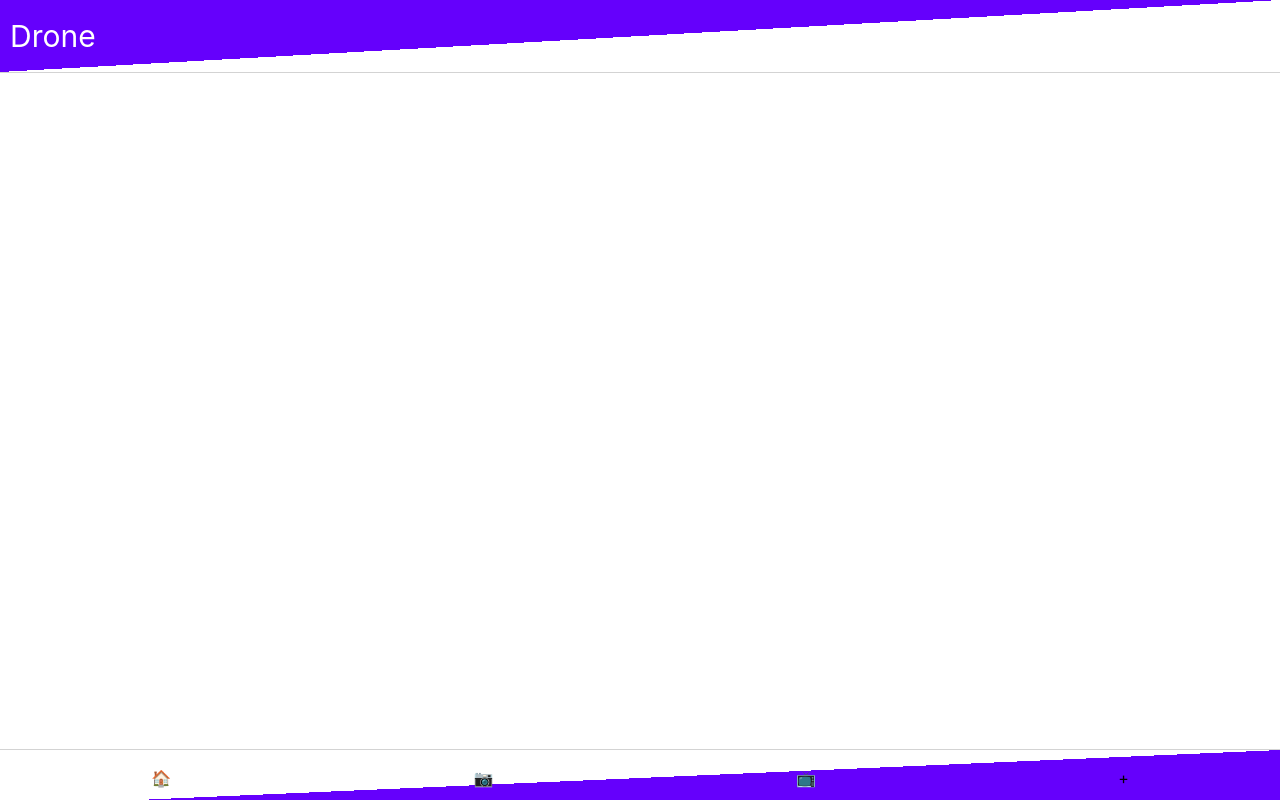
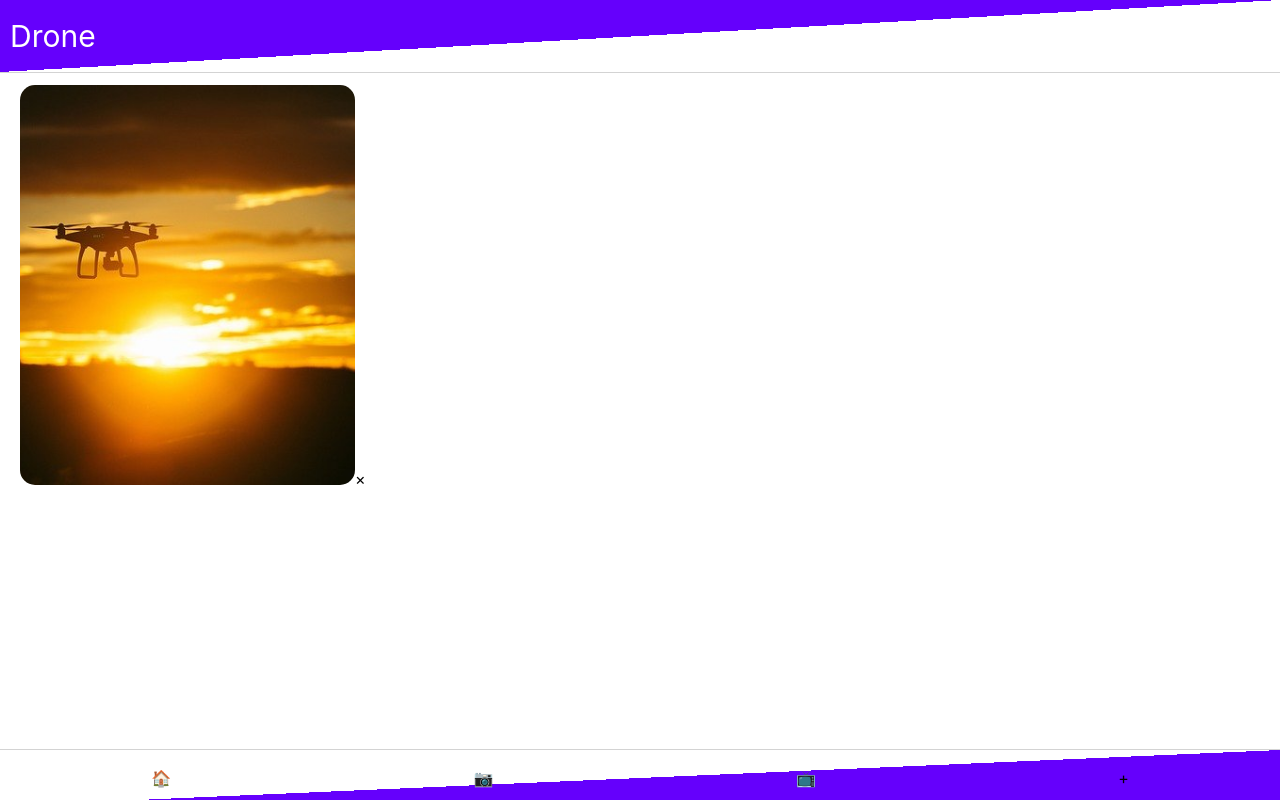
Before and after one commit to Rikuto-hub/React_Rails_Api, a React (Create React App) app in the folder front/: page /ad in a window 1280 px wide. Built offline with nearby package versions, Linux system fonts and the light colour scheme.

Commit message:
Advertisement.jsxを作成し広告を表示できるように設定

```diff
--- a/front/src/App.jsx
+++ b/front/src/App.jsx
@@ -6,7 +6,8 @@ import Footer from './components/Footer';
 import Top from './components/Top';
 import articleCreate from './components/ArticleNew';
 import Search from './components/Search';
-import Movies from './components/Movies'
+import Movies from './components/Movies';
+import Advertisement from './components/Advertisement'
 
 const App = () =>{
   return(
@@ -18,6 +19,7 @@ const App = () =>{
           <Route path="/article/create/" exact component={articleCreate} />
           <Route path="/search" exact component={Search} />
           <Route path="/movies" exact component={Movies} />
+          <Route path="/ad" exact component={Advertisement} />
         </Switch>
       </div>
       <Footer />
--- /dev/null
+++ b/front/src/components/Advertisement.jsx
@@ -0,0 +1,17 @@
+import React from 'react';
+import { Link } from 'react-router-dom';
+import logo from '../images/mountain.jpg';
+import '../styles/Advertisement.css'
+
+const Advertisement = () => {
+  return(
+    <div className='Advertisement'>
+      {/* <Link to="/hoge"> */}
+      <img src={logo} alt={logo}/>
+      {/* </Link> */}
+      <Link to="/">×</Link>
+    </div>
+    )
+}
+
+export default Advertisement;
--- a/front/src/components/Article.jsx
+++ b/front/src/components/Article.jsx
@@ -3,6 +3,7 @@ import ArticleShow from './ArticleShow';
 import { BrowserRouter as Router, Route, Switch } from 'react-router-dom';
 import { Link } from 'react-router-dom';
 import '../styles/Article.css';
+import logo from '../images/mountain.jpg';
 
 const Article = ({articles}) => {
 
@@ -11,7 +12,7 @@ const Article = ({articles}) => {
       {React.Children.toArray(articles.map((article) => (
         <Link to={{pathname:"/article/show/", state: {article} }}>
           <div className='article' >
-            <img src={article.image} alt='No Image'/>
+            <img src={article.image} alt={logo}/>
             <p>{article.name}</p>
             <p>¥{article.price}</p>
             <p>{article.content}</p>
--- /dev/null
+++ b/front/src/styles/Advertisement.css
@@ -0,0 +1,12 @@
+ .Advertisement{
+  position: fixed;
+  top: 85px;
+  margin: 0 auto;
+}
+
+.Advertisement img{
+  width: 335px;;
+  height: 400px;
+  border-radius: 15px;
+  object-fit: cover;
+}
```
Also changed, not shown: front/src/images/mountain.jpg (added).
